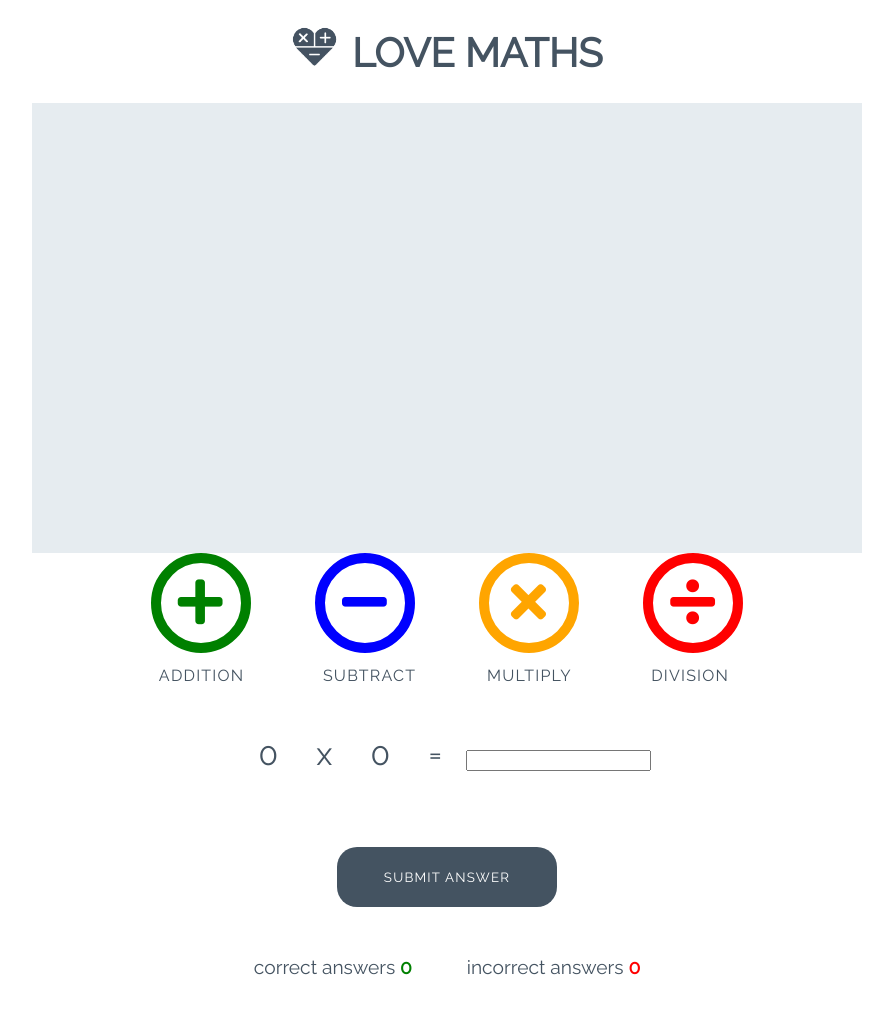
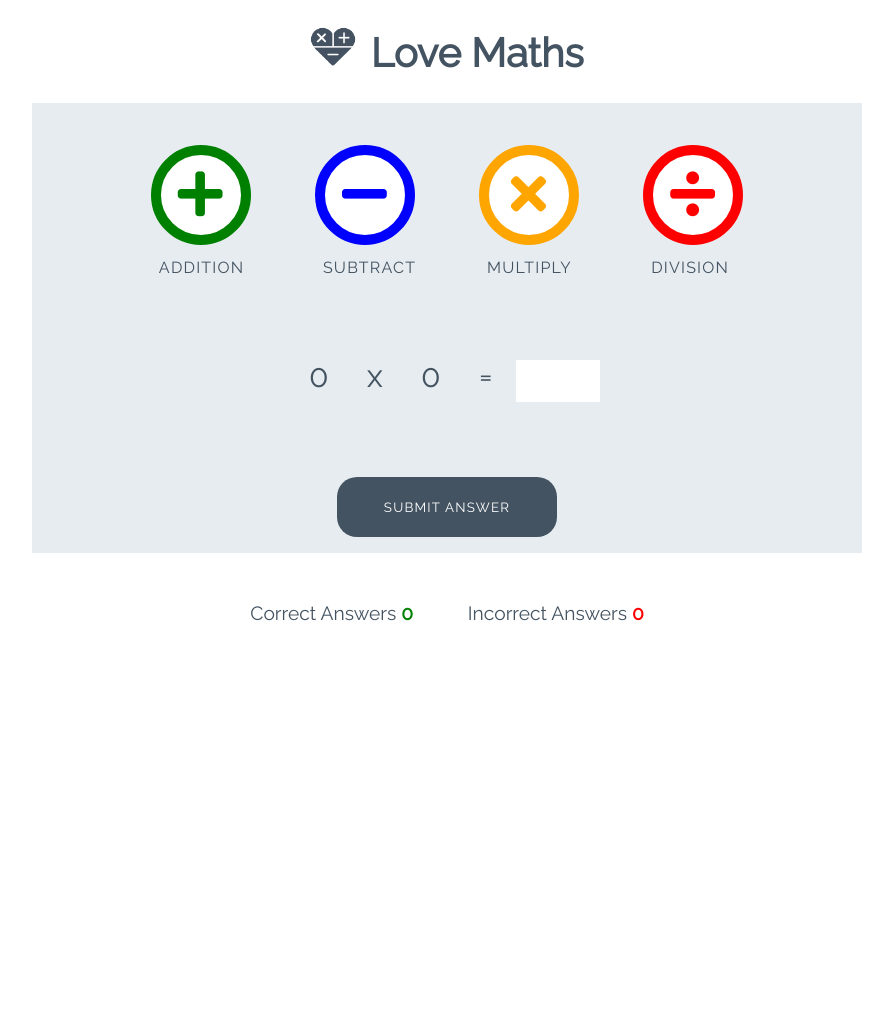
Before and after one commit to elitaldev/love-maths-v1, a plain HTML site: page index.html in a window 1280 px wide. Shown: the whole page, without its empty margins (193-1086 px from the left). After the commit the page ends 800 px from the top, so only its background shows below. Drawn offline with Linux system fonts and the light colour scheme.

Commit message:
set up structure of game functions

```diff
--- a/assets/js/script.js
+++ /dev/null
@@ -1 +0,0 @@
-console.log("connected!")
--- a/index.html
+++ b/index.html
@@ -2,10 +2,9 @@
 <html lang="en">
   <head>
     <meta charset="UTF-8" />
-    <meta http-equiv="X-UA-Compatible" content="IE=edge" />
     <meta name="viewport" content="width=device-width, initial-scale=1.0" />
 
-    <!---font awesome and google font------>
+    <!-- font awesome and google fonts -->
     <link
       rel="stylesheet"
       href="https://use.fontawesome.com/releases/v5.7.2/css/all.css"
@@ -17,16 +16,17 @@
       rel="stylesheet"
     />
 
-    <link rel="stylesheet" href="./assets/css/style.css" />
+    <link rel="stylesheet" href="assets/css/style.css" />
     <title>Document</title>
   </head>
+
   <body>
     <h1 class="heading">
-      <img class="logo" src="./assets/images/logo.png" alt="logo" /> LOVE MATHS
+      <img class="logo" src="assets/images/logo.png" alt="logo" /> Love Maths
     </h1>
 
-    <div class="game-area"></div>
-    <div class="control-area">
+    <div class="game-area">
+      <div class="controls-area">
         <button data-type="addition" class="btn btn--big btn--green">
           <i class="fas fa-plus"></i>
         </button>
@@ -46,14 +46,16 @@
         <span id="operand2">0</span>
         <span>=</span>
         <p class="answer-message">Enter Answer:</p>
-      <input class="answer-box" type="number" />
+        <input id="answer-box" type="number" />
       </div>
       <button data-type="submit" class="btn btn--gray">Submit Answer</button>
+    </div>
 
     <div class="score-area">
-      <p class="scores">correct answers <span id="score">0</span></p>
-      <p class="scores">incorrect answers <span id="incorrect">0</span></p>
+      <p class="scores">Correct Answers <span id="score">0</span></p>
+      <p class="scores">Incorrect Answers <span id="incorrect">0</span></p>
     </div>
-    <script src="./assets/js/script.js"></script>
+
+    <script src="assets/js/script.js"></script>
   </body>
 </html>
```
Lines whose indentation alone changed are shown as unchanged.
